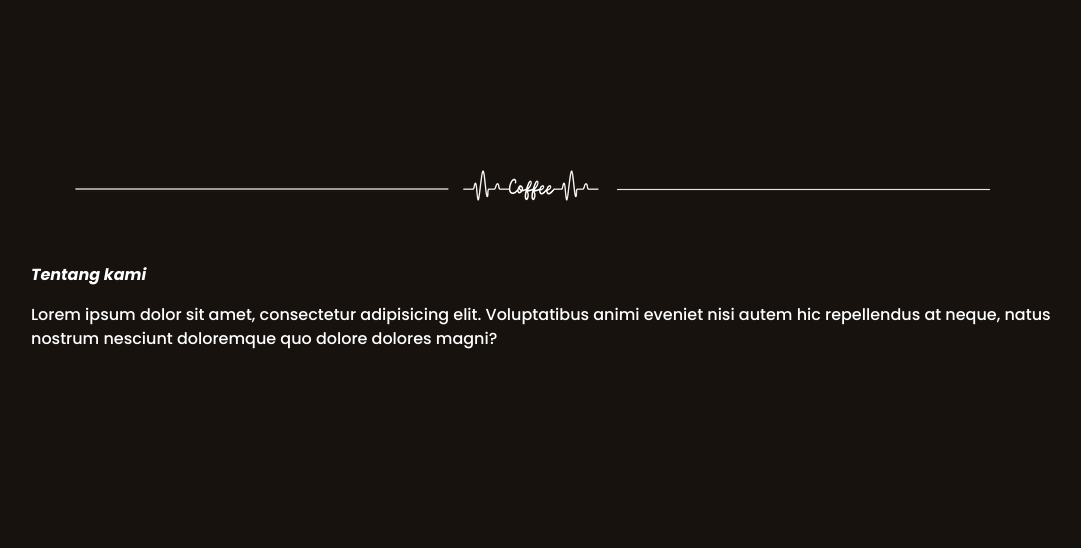
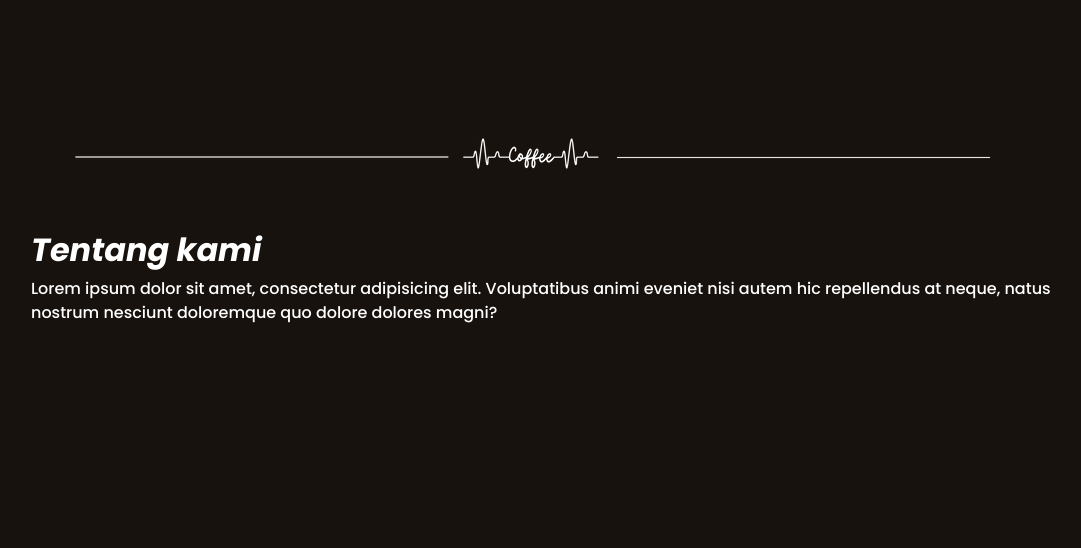
Before and after one commit to hawk-xc/hawk-xc.github.io, a PHP site: page /web_project/index.html in a window 1280 px wide. Shown: the part 799-1347 px from the top of the page, without its empty margins (97-1178 px from the left). Run offline with PHP 8.4, Linux system fonts and the light colour scheme.

Commit message:
add update

```diff
--- a/web_project/css/elemet-custom.css
+++ b/web_project/css/elemet-custom.css
@@ -128,12 +128,21 @@ body {
 
 .about {
   margin: 2rem 10%;
-  padding-top: 5rem;
+  padding-top: 3rem;
 }
 
 .about .main-content-about {
   color: #fff;
 }
+
+.about .main-content-about h2 {
+  font-style: oblique;
+}
+
+.about .main-content-about img {
+  align-items: center;
+}
+
 /* desktop / laptop scale */
 @media (max-width: 1008px) {
   /* media scale 1008px */
--- a/web_project/index.html
+++ b/web_project/index.html
@@ -76,9 +76,9 @@
       <!-- add section id -->
       <!-- about body element start -->
       <section class="about" id="about">
-        <img src="media/kedaikopibr.png" />
         <div class="main-content-about">
-          <p style="font-style: oblique">Tentang kami</p>
+          <img src="media/kedaikopibr.png" />
+          <h2>Tentang kami</h2>
           <p class="about-content">
             Lorem ipsum dolor sit amet, consectetur adipisicing elit.
             Voluptatibus animi eveniet nisi autem hic repellendus at neque,
```
